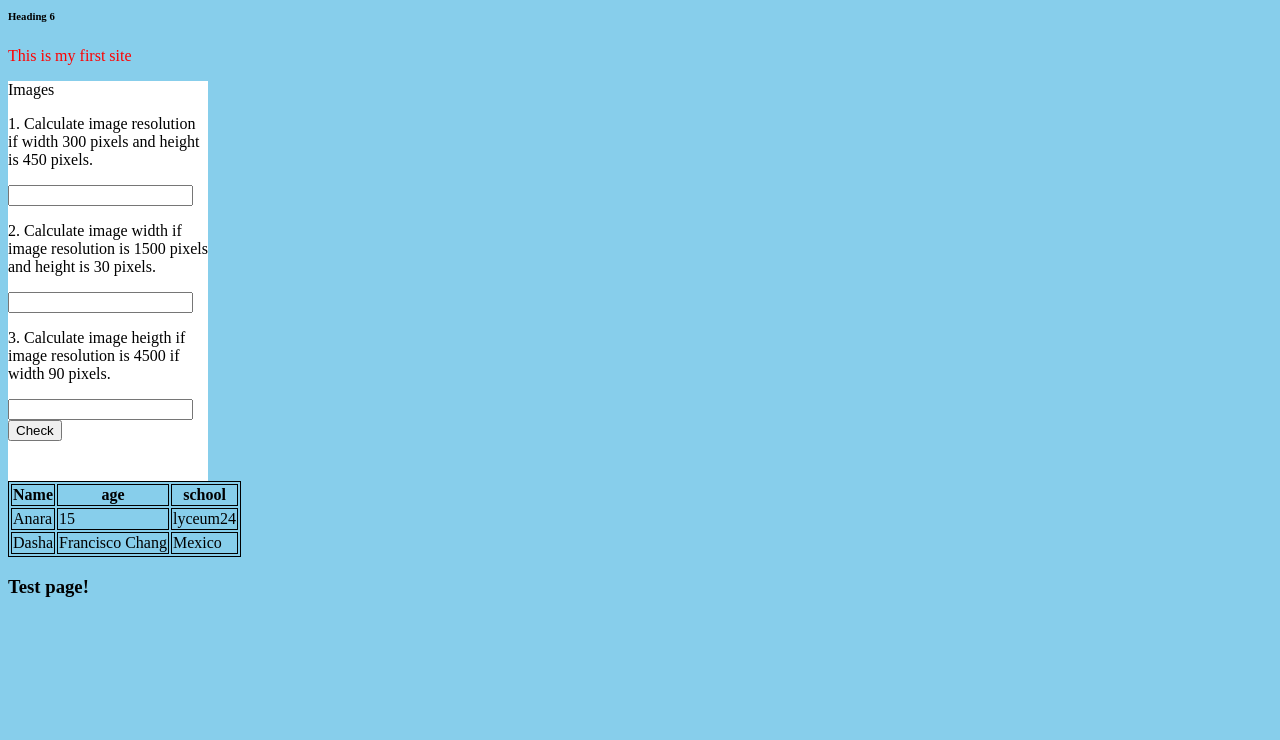
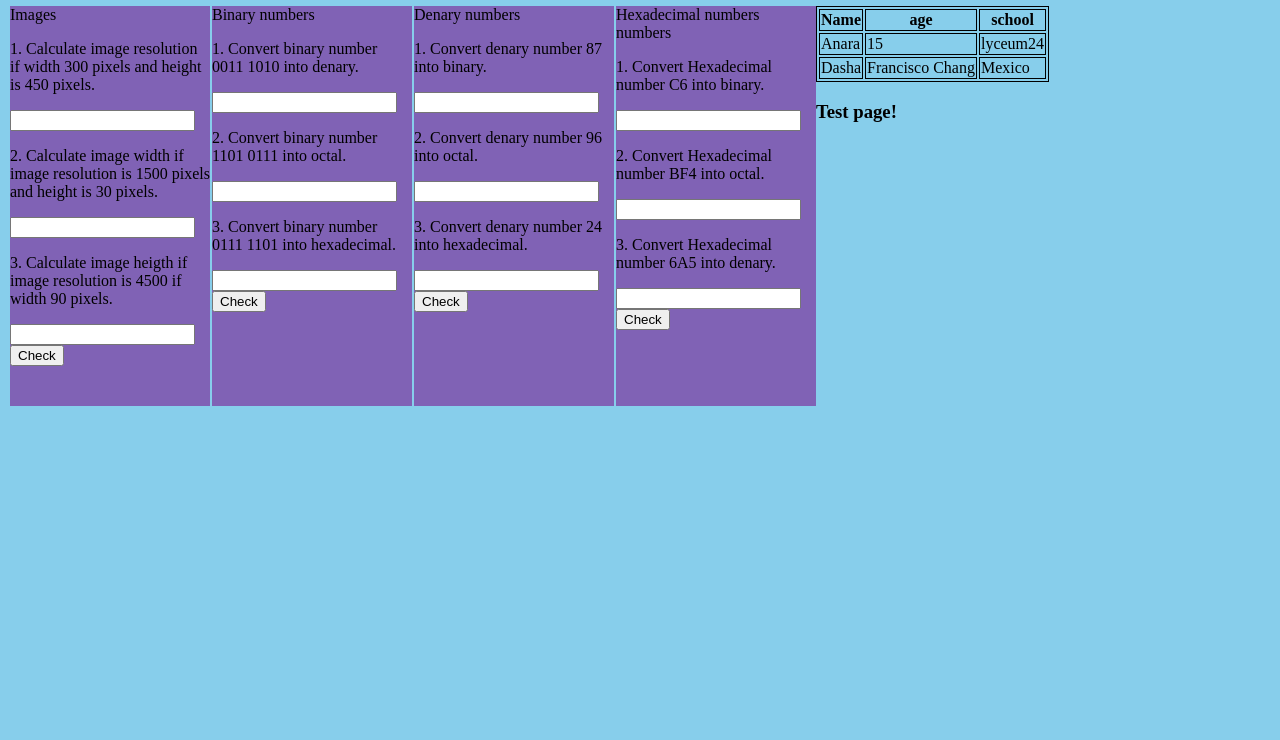
Before and after one commit to Night31w/Study, a plain HTML site: page index.html in a window 1280 px wide. Shown: the part 60-800 px from the top of the page. Drawn offline with Linux system fonts and the light colour scheme.

Commit message:
Add files via upload

```diff
--- a/index.html
+++ b/index.html
@@ -9,21 +9,52 @@
 	</head>
 
 	<body>
-		<h1>Heading 1</h1>
-		<h6>Heading 6</h6>
-		<p>This is my first site</p>
-		<div> Images
+		<h1>Computer science test</h1>
+
+		<div class="Test_blocks"> Images
 
 			<p>1. Calculate image resolution if width 300 pixels and height is 450 pixels.</p>
-			<input type="number" name="ans1" id="ans1">
-			<span id="ans1_res"></span>
+			<input type="number" name="ans1_img" id="ans1_img">
+			<span id="ans1_res_img"></span>
 			<p>2. Calculate image width if image resolution is 1500 pixels and height is 30 pixels.</p>
-			<input type="number" name="ans2" id="ans2">
+			<input type="number" name="ans2_img" id="ans2_img">
 			<p>3. Calculate image heigth if image resolution is 4500 if width 90 pixels.</p>
-			<input type="number" name="ans3" id="ans3">
-			<button onclick="check_ans()">Check</button>
+			<input type="number" name="ans3_img" id="ans3_img">
+			<button onclick="check_img()">Check</button>
 		</div>
+		<div class="Test_blocks"> Binary numbers
 
+			<p>1. Convert binary number 0011 1010 into denary.</p>
+			<input type="number" name="ans1_bin" id="ans1_bin">
+			<span id="ans1_res_bin"></span>
+			<p>2. Convert binary number 1101 0111 into octal.</p>
+			<input type="number" name="ans2_bin" id="ans2_bin">
+			<p>3. Convert binary number 0111 1101 into hexadecimal.</p>
+			<input type="number" name="ans3_bin" id="ans3_bin">
+			<button onclick="check_bin()">Check</button>
+		</div>
+		<div class="Test_blocks"> Denary numbers
+
+			<p>1. Convert denary number 87 into binary.</p>
+			<input type="number" name="ans1_den" id="ans1_den">
+			<span id="ans1_res_den"></span>
+			<p>2. Convert denary number 96 into octal.</p>
+			<input type="number" name="ans2_den" id="ans2_den">
+			<p>3. Convert denary number 24 into hexadecimal.</p>
+			<input type="number" name="ans3_den" id="ans3_den">
+			<button onclick="check_den()">Check</button>
+		</div>
+		<div class="Test_blocks"> Hexadecimal numbers numbers
+
+			<p>1. Convert Hexadecimal number C6 into binary.</p>
+			<input type="number" name="ans1_hex" id="ans1_hex">
+			<span id="ans1_res_hex"></span>
+			<p>2. Convert Hexadecimal number BF4 into octal.</p>
+			<input type="number" name="ans2_hex" id="ans2_hex">
+			<p>3. Convert Hexadecimal number 6A5 into denary.</p>
+			<input type="number" name="ans3_hex" id="ans3_hex">
+			<button onclick="check_hex()">Check</button>
+		</div>
 		<table>
 		  <tr>
 		    <th>Name</th>
@@ -44,20 +75,20 @@
 
 <script type="text/javascript">
 
-			function check_ans() {
+			function check_img() {
 
-				var ans1 = document.getElementById("ans1").value;
+				var ans1 = document.getElementById("ans1_img").value;
 				if (ans1 == 135000) {
 					alert("Q1. Answer is correct! ");
-					document.getElementById("ans1_res").innerHTML = "Q1. Answer is correct! ";
+					document.getElementById("ans1_res_img").innerHTML = "Q1. Answer is correct! ";
 				}
 				else {
 					alert("Q1. Answer is wrong! ");
-					document.getElementById("ans1_res").innerHTML = "Q1. Answer is wrong! ";
+					document.getElementById("ans1_res_img").innerHTML = "Q1. Answer is wrong! ";
 				}
 
 
-				var ans2 = document.getElementById("ans2").value;
+				var ans2 = document.getElementById("ans2_img").value;
 				if (ans2 == 50) {
 
 					alert("Q2. Answer is correct! ");
@@ -66,7 +97,40 @@
 					alert("Q2. Answer is wrong! ");
 				}
 
-				var ans3 = document.getElementById("ans3").value;
+				var ans3 = document.getElementById("ans3_img").value;
+				if (ans3 == 50) {
+
+					alert("Q3. Answer is correct! ");
+				}
+				else {
+					alert("Q3. Answer is wrong! ");
+				}
+
+			}
+
+			function check_bin() {
+
+				var ans1 = document.getElementById("ans1_bin").value;
+				if (ans1 == 135000) {
+					alert("Q1. Answer is correct! ");
+					document.getElementById("ans1_res_img").innerHTML = "Q1. Answer is correct! ";
+				}
+				else {
+					alert("Q1. Answer is wrong! ");
+					document.getElementById("ans1_res_img").innerHTML = "Q1. Answer is wrong! ";
+				}
+
+
+				var ans2 = document.getElementById("ans2_img").value;
+				if (ans2 == 50) {
+
+					alert("Q2. Answer is correct! ");
+				}
+				else {
+					alert("Q2. Answer is wrong! ");
+				}
+
+				var ans3 = document.getElementById("ans3_img").value;
 				if (ans3 == 50) {
 
 					alert("Q3. Answer is correct! ");
--- a/style.css
+++ b/style.css
@@ -22,3 +22,9 @@
 			table th {
 				border: 1px solid black;
 			}
+
+			.Test_blocks {
+				background: #8062b5;
+				float: left;
+				margin-left: 2px;
+			}
```
